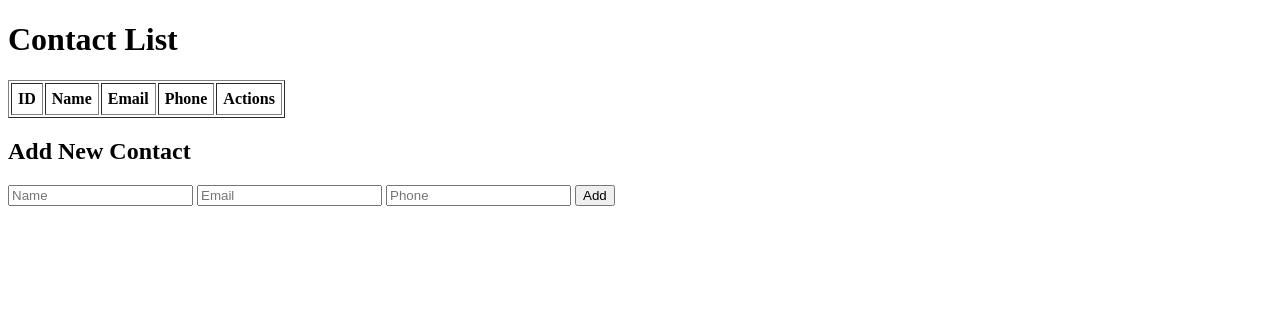
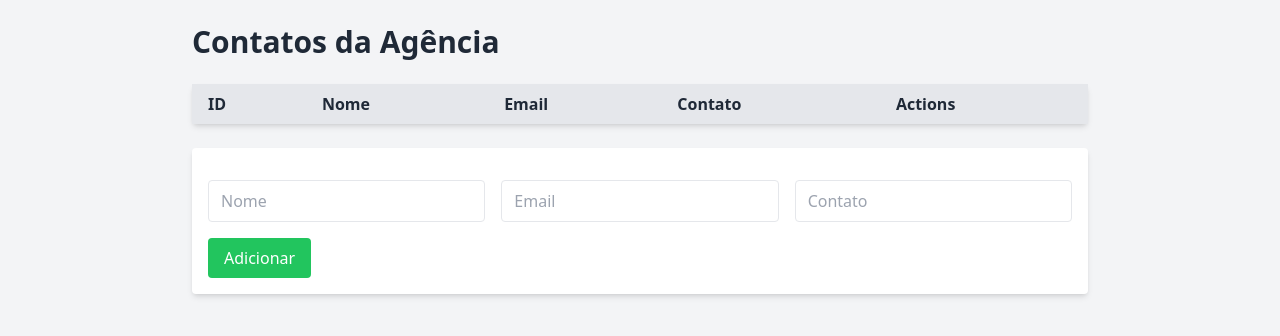
Before and after one commit to DevMonts/Agency, a PHP site: page / in a window 1280 px wide. Shown: the top 336 px of the page. Run offline with PHP 8.4, Linux system fonts and the light colour scheme; data that the repository does not hold is empty; some libraries are stand-ins or nearby versions.

Commit message:
Index Style

```diff
--- a/index.php
+++ b/index.php
@@ -30,50 +30,60 @@ $stmt = $pdo->query("SELECT * FROM contacts ORDER BY id DESC");
 $contacts = $stmt->fetchAll(PDO::FETCH_ASSOC);
 ?>
 <!DOCTYPE html>
-<html>
+<html lang="en">
 
 <head>
-    <title>Contacts CRUD</title>
+    <meta charset="UTF-8">
+    <title>Agência</title>
+    <script src="https://cdn.tailwindcss.com"></script>
 </head>
 
-<body>
-    <h1>Contact List</h1>
-    <table border="1" cellpadding="6">
-        <tr>
-            <th>ID</th>
-            <th>Name</th>
-            <th>Email</th>
-            <th>Phone</th>
-            <th>Actions</th>
+<body class="bg-gray-100 text-gray-800 font-sans p-6">
+    <div class="max-w-4xl mx-auto">
+        <h1 class="text-3xl font-bold mb-6">Contatos da Agência</h1>
+        <table class="table-auto w-full bg-white shadow-md rounded mb-6">
+            <thead>
+                <tr class="bg-gray-200">
+                    <th class="px-4 py-2 text-left">ID</th>
+                    <th class="px-4 py-2 text-left">Nome</th>
+                    <th class="px-4 py-2 text-left">Email</th>
+                    <th class="px-4 py-2 text-left">Contato</th>
+                    <th class="px-4 py-2 text-left">Actions</th>
                 </tr>
+            </thead>
+            <tbody>
                 <?php foreach ($contacts as $row): ?>
-            <tr>
-                <td><?= $row["id"] ?></td>
-                <td><?= htmlspecialchars($row["name"]) ?></td>
-                <td><?= htmlspecialchars($row["email"]) ?></td>
-                <td><?= htmlspecialchars($row["phone"]) ?></td>
-                <td>
-                    <form method="POST" style="display:inline;">
+                    <tr class="border-t hover:bg-gray-50">
+                        <td class="px-4 py-2"><?= $row["id"] ?></td>
+                        <td class="px-4 py-2"><?= htmlspecialchars($row["name"]) ?></td>
+                        <td class="px-4 py-2"><?= htmlspecialchars($row["email"]) ?></td>
+                        <td class="px-4 py-2"><?= htmlspecialchars($row["phone"]) ?></td>
+                        <td class="px-4 py-2 space-x-2">
+                            <form method="POST" class="inline-flex space-x-1">
                                 <input type="hidden" name="action" value="update">
                                 <input type="hidden" name="id" value="<?= $row["id"] ?>">
-                        <input type="text" name="name" value="<?= htmlspecialchars($row["name"]) ?>" required>
-                        <input type="email" name="email" value="<?= htmlspecialchars($row["email"]) ?>" required>
-                        <input type="text" name="phone" value="<?= htmlspecialchars($row["phone"]) ?>" required>
-                        <button type="submit">Update</button>
+                                <input type="text" name="name" value="<?= htmlspecialchars($row["name"]) ?>" required class="border rounded px-2 py-1">
+                                <input type="email" name="email" value="<?= htmlspecialchars($row["email"]) ?>" required class="border rounded px-2 py-1">
+                                <input type="text" name="phone" value="<?= htmlspecialchars($row["phone"]) ?>" required class="border rounded px-2 py-1">
+                                <button type="submit" class="bg-blue-500 text-white px-3 py-1 rounded hover:bg-blue-600">Atualizar</button>
                             </form>
-                    <a href="?delete=<?= $row["id"] ?>" onclick="return confirm('Delete this contact?')">Delete</a>
+                            <a href="?delete=<?= $row["id"] ?>" onclick="return confirm('Certeza?')"
+                                class="text-red-500 hover:underline">Excluir</a>
                         </td>
                     </tr>
                 <?php endforeach; ?>
+            </tbody>
         </table>
-    <h2>Add New Contact</h2>
-    <form method="POST">
+        <form method="POST" class="bg-white shadow-md rounded p-4 space-y-4">
             <input type="hidden" name="action" value="create">
-        <input type="text" name="name" placeholder="Name" required>
-        <input type="email" name="email" placeholder="Email" required>
-        <input type="text" name="phone" placeholder="Phone" required>
-        <button type="submit">Add</button>
+            <div class="flex flex-col sm:flex-row gap-4">
+                <input type="text" name="name" placeholder="Nome" required class="flex-1 border rounded px-3 py-2">
+                <input type="email" name="email" placeholder="Email" required class="flex-1 border rounded px-3 py-2">
+                <input type="text" name="phone" placeholder="Contato" required class="flex-1 border rounded px-3 py-2">
+            </div>
+            <button type="submit" class="bg-green-500 text-white px-4 py-2 rounded hover:bg-green-600">Adicionar</button>
         </form>
+    </div>
 </body>
 
 </html>
```
Lines whose indentation alone changed are shown as unchanged.
